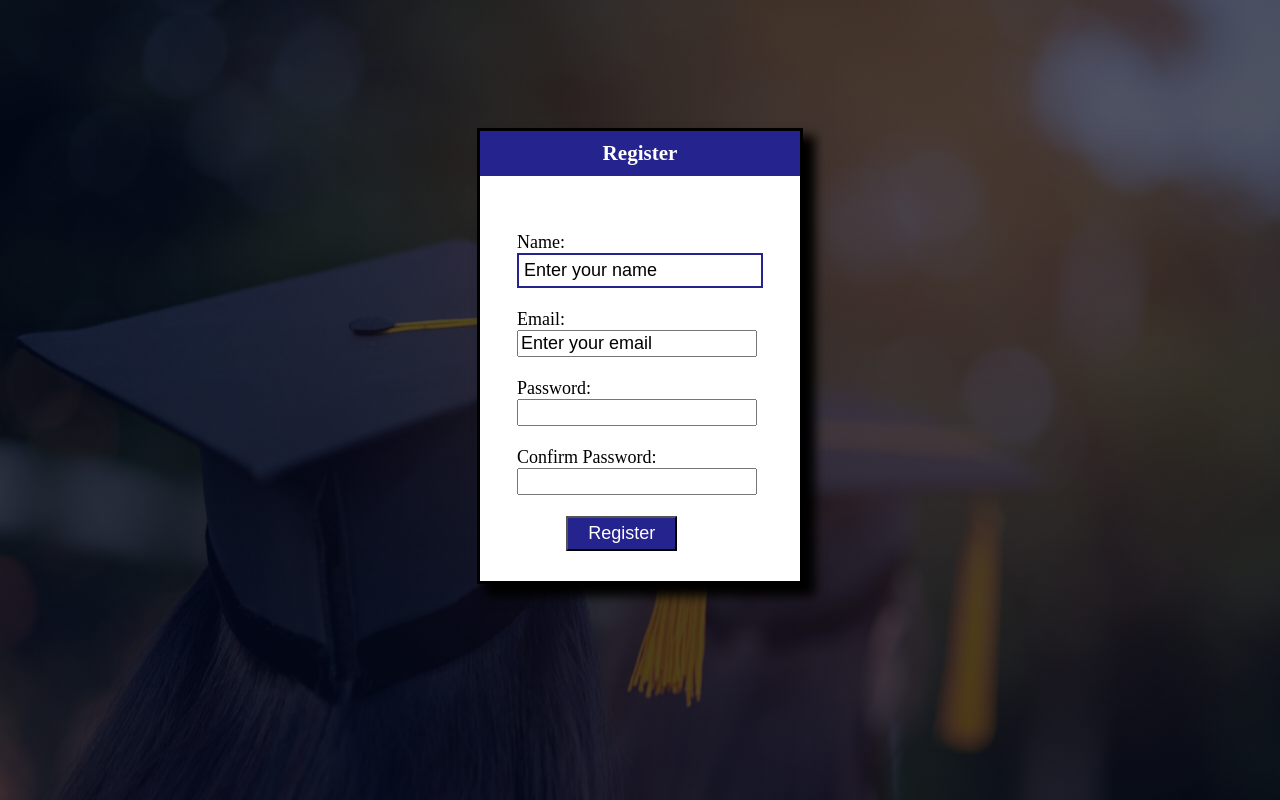
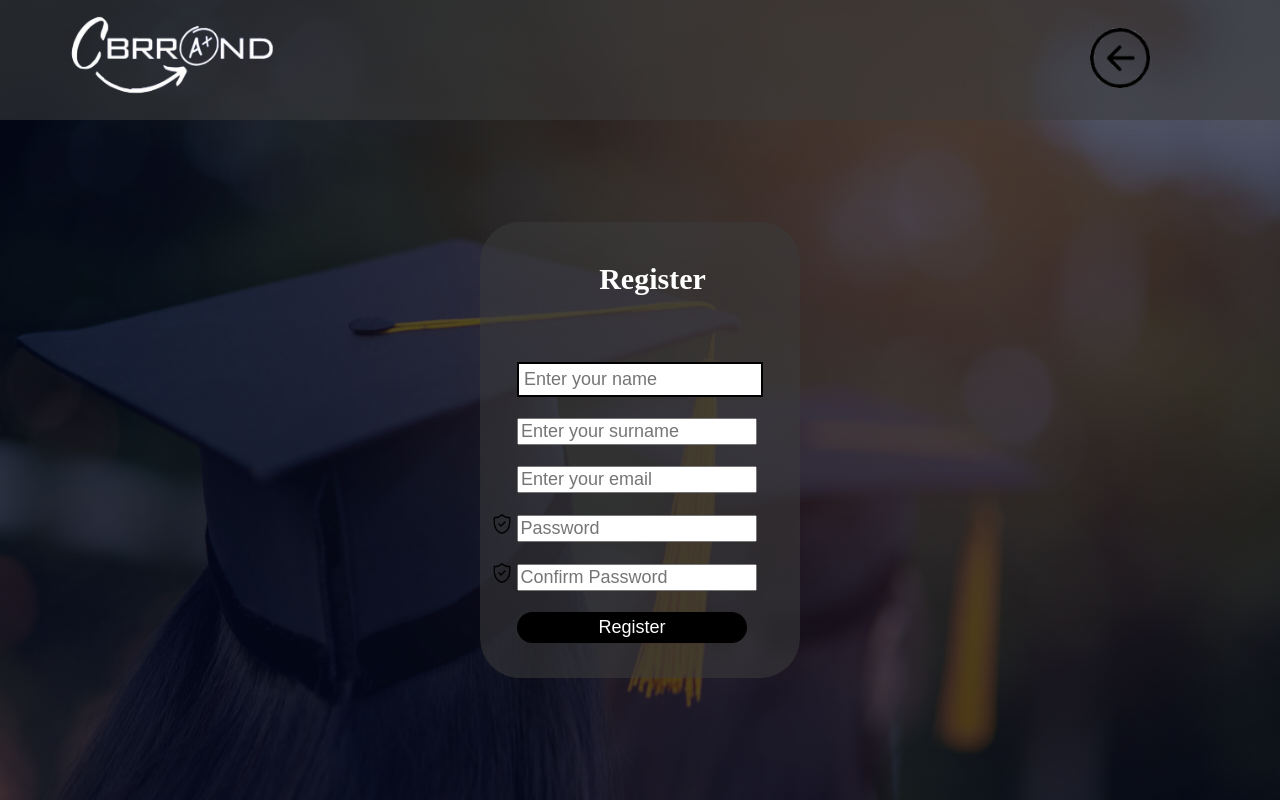
Before and after one commit to cWalsh-developer/PE2_GradeCalc, a PHP site: page /register_view.html in a window 1280 px wide. Run offline with PHP 8.4, Linux system fonts and the light colour scheme.

Commit message:
redesigned the registration page to better fit the wireframes, added JavaScript form validation and added a favicon icon in the tab bar of each page.

```diff
--- a/view/css/stylesheet.css
+++ b/view/css/stylesheet.css
@@ -1,10 +1,10 @@
 body
 {
-   background-image: url();
    background-image: linear-gradient(rgba(4,9,30,0.7),rgba(4,9,30,0.7)),url(../css/Background1.png);
    background-size: cover;
   margin: 0px;
   padding: 0;
+  overflow: hidden;
 }
 
 /* home style */
@@ -78,46 +78,92 @@ body
 /* register page */
 
 .regContainerMain{
+   position: absolute;
+   top: 50%;
+   left: 50%;
+   transform: translate(-50%, -50%);
+
+
    width: 25%;
-    box-shadow: 10px 10px 10px 2px black;
-    background: white;
-    margin: auto;
-    margin-top: 10%;
-    height: 450px;
-    position: relative;
+   margin-top: 50px;
+   height:fit-content;
    font-size: large;
-    border: solid 3px black;
+   background-color: #3b3b3b90;
+   border-radius: 40px;
+   align-items: center;
+   justify-content: center;
  }
 
  .Title
  {
-    background-color: #25238e;
    color: white;
     height: 25px;
     padding:10px;
-    margin-top: 0;
     text-align: center;
+    font-size: 30px;
+    margin-top: 30px;
+    margin-left: 25px;
    }
    .registrationForm
    {
+    display: flex;
+    flex-wrap: wrap;
     width: max-content;
     margin: 0 auto;
     padding: 35px 0;
  }
 
+ #fnameInput, #lnameInput, #emailInput, #passwordInput, #confirmPasswordInput, #confirmPasswordCheck, #emailInputCheck
+ {
+   display: none;
+ }
+
  #submit
  {
-    margin: 0 20%;
    color: white;
-    background-color: #25238e;
+   background-color: black;
    padding: 5px 20px;
+   display: block;
+   width: 230px;
+   border-radius: 40px;
+   border: none;
+   outline: none;
 
  }
- form :focus
+
+ #submit:hover, #login:hover, #forgotPass:hover
+ {
+   cursor: pointer;
+   opacity: 0.78;
+ }
+
+ #regForm :focus
  {
     outline: none !important;
-    border: solid 2.5px #25238e;
+    border: solid 2.5px black;
     padding: 5px;
+ }
+
+ #password_img
+ {
+   height: 20px;
+   width:20px;
+   display: inline;
+   margin-left: -25px;
+
+ }
+
+ #passwordConfirm_img
+ {
+   height: 20px;
+   width:20px;
+   display: inline;
+   margin-left: -25px;
+
+ }
+
+ .passwords_with_icons
+ {
  }
 
  input
--- a/view/homePage_view.html
+++ b/view/homePage_view.html
@@ -4,6 +4,8 @@
         <meta charset="utf-8">
         <title>Home</title>
         <link rel="stylesheet" type="text/css" href="css/stylesheet.css">
+        <link rel="icon" type="image/x-icon" href="../view/css/android-chrome-192x192.png">
+
     </head>
 
     <body>
--- a/view/login_view.html
+++ b/view/login_view.html
@@ -4,6 +4,7 @@
         <meta charset="utf-8">
         <title>Log In</title>
         <link rel="stylesheet" type="text/css" href="css/stylesheet.css">
+        <link rel="icon" type="image/x-icon" href="../view/css/android-chrome-192x192.png">
     </head>
     <body>
         <div class = "top">
--- a/view/register_view.html
+++ b/view/register_view.html
@@ -3,30 +3,44 @@
 
 <head>
   <meta charset="utf-8">
-  <title>Home</title>
+  <title>Register</title>
   <link rel="stylesheet" type="text/css" href="css/stylesheet.css">
+  <link rel="icon" type="image/x-icon" href="../view/css/android-chrome-192x192.png">
 </head>
 
 <body>
+  <div class = "top">
+    <div class = "logo">
+        <img src="css/cbrrand_logo.png" id="logoCbr">  </img>
+    </div>
+    <div class="topBarBackButton">
+      <a href="../view/homePage_view.html"><img src="../view/css/backbutton.png" id = "backButtonImg"></a>
+    </div>
     <div class="regContainerMain">
         <div class="regContainerTitle">
           <h3 class="Title">Register</h3>
         </div>
         <div class="registrationForm">
-            <form>
-                <label for="name">Name:</label><br>
-                <input type="text" id="name" name="fname" value="Enter your name" autofocus><br><br>
-                <label for="email">Email:</label><br>
-                <input type="text" id="email" name="email" value="Enter your email"><br><br>
-                <label for="password">Password:</label><br>
-                <input type="password" id="password" name="password"><br><br>
-                <label for="password">Confirm Password:</label><br>
-                <input type="password" id="passwordConfirm" name="passwordConfirm"><br><br>
-                <input type="submit" id="submit" value="Register">
+            <form id ="regForm">
+                <input type="text" id="fname" name= "fname" placeholder="Enter your name" autofocus><br id ="break0"><br>
+                <p style="color: red" id = "fnameInput">Please enter your first name</p>
+                <input type="text" id= "lname" name="lname" placeholder="Enter your surname"><br id="break1"><br>
+                <p style="color: red" id ="lnameInput">Please enter your surname</p>
+                <input type="text" id="email" name="email" placeholder="Enter your email"><br id="break2"><br>
+                <p style="color: red" id= "emailInput">Please enter your email</p>
+                <p style="color: red" id= "emailInputCheck">Invalid Email</p>
+                <label for = "password"><img src = "../view/css/security.png"  id="password_img"></img></label>
+                <input type="password" id= "password" name="password" placeholder="Password"><br id="break3"><br>
+                <p style="color: red" id= "passwordInput">Please enter your password</p>
+                <label for = "passwordConfirm"><img src = "../view/css/security.png"  id="passwordConfirm_img"></img></label>
+                <input type="password" id= "passwordConfirm" name="passwordConfirm" placeholder="Confirm Password"><br id="break4"><br>
+                <p style="color: red" id= "confirmPasswordInput">Please confirm your password</p>
+                <p style="color: red" id= "confirmPasswordCheck">Your passwords do not match</p>
+                <input type="button" id= "submit" value="Register">
             </form>
         </div>
       </div>
-      <script src="../view/css/JavaScript/PE2_Calc_JavaScript.js"></script>
+      <script src="../controller/JavaScript/PE2_Calc_JavaScript.js"></script>
 </body>
 
 </html>
--- a/view/student_view.html
+++ b/view/student_view.html
@@ -3,6 +3,8 @@
     <head>
         <meta charset="UTF-8">
         <link rel="stylesheet" type="text/css" href="css/stylesheet.css">
+        <link rel="icon" type="image/x-icon" href="../view/css/android-chrome-192x192.png">
+
         <title>Grade calculation</title>
     </head>
 
--- a/view/teacher_view.html
+++ b/view/teacher_view.html
@@ -3,6 +3,8 @@
     <head>
         <meta charset="UTF-8">
         <link rel="stylesheet" type="text/css" href="css/stylesheet.css">
+        <link rel="icon" type="image/x-icon" href="../view/css/android-chrome-192x192.png">
+
         <title>Grade calculation</title>
     </head>
 
```
Also changed, not shown: controller/JavaScript/PE2_Calc_JavaScript.js (+61 -46 lines), view/css/android-chrome-192x192.png (added), view/css/favicon-16x16.png (added), view/css/favicon-32x32.png (added), view/css/security.png (added). Lines whose indentation alone changed are shown as unchanged.
